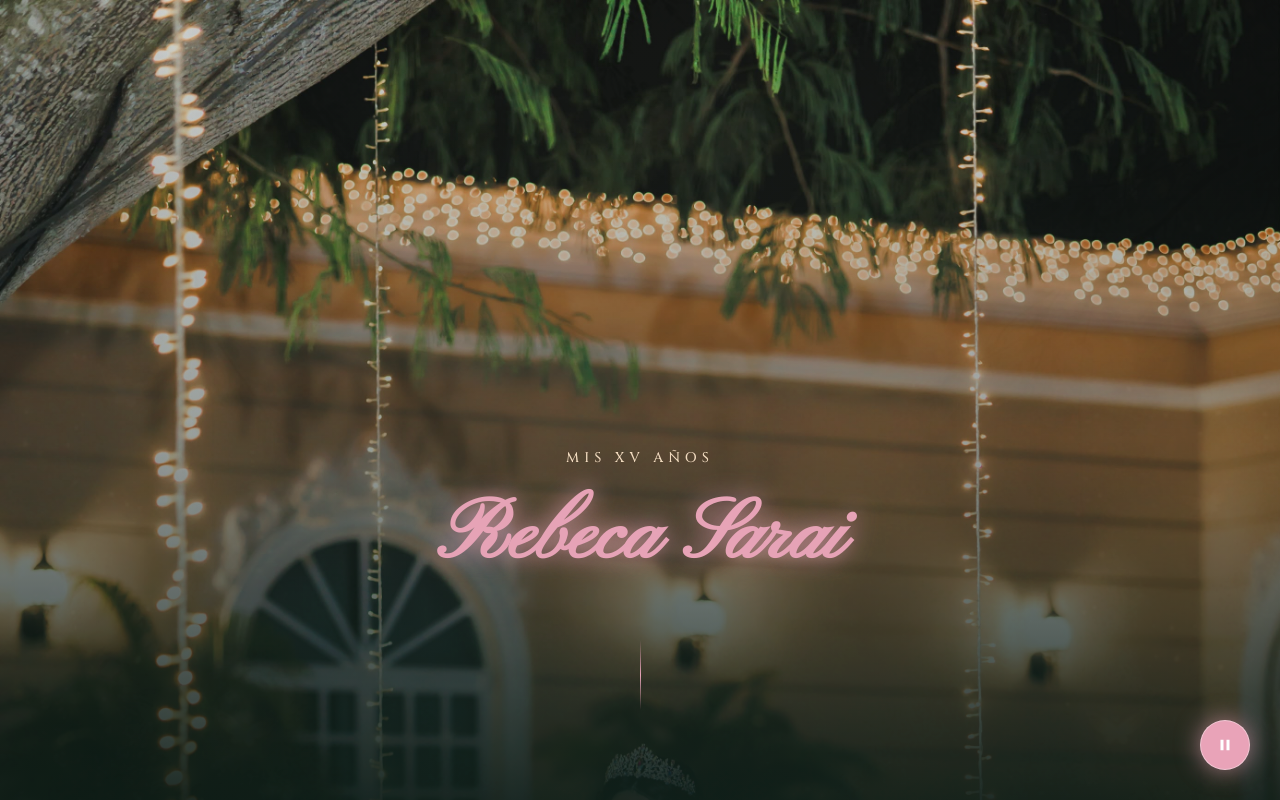
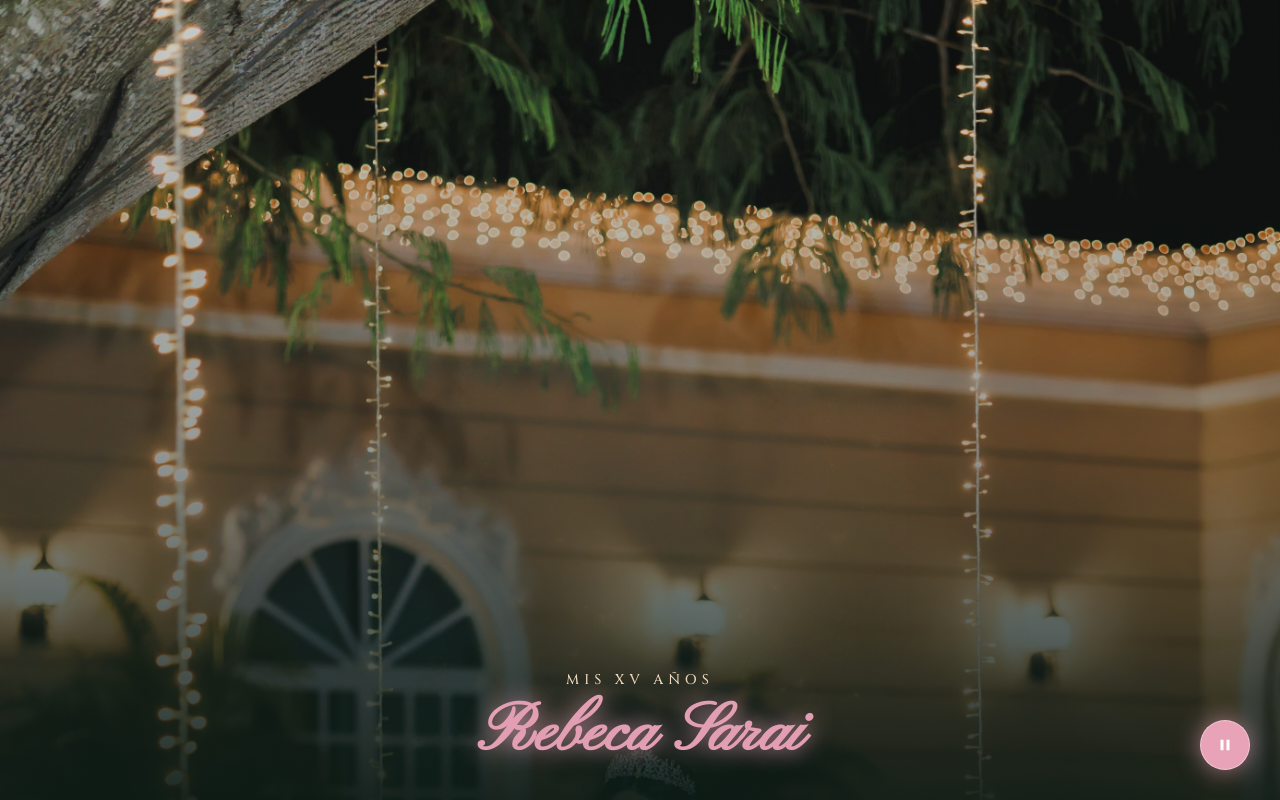
Before and after one commit to Invytia/XV-REBECA-SARAI, a plain HTML site: page index.html in a window 1280 px wide. Both pictures are taken after a click on the element 640 px from the left and 455 px from the top of the page. Shown: the top 800 px of the page. Drawn offline with nearby package versions, Linux system fonts and the light colour scheme.

Commit message:
Update index.html

```diff
--- a/index.html
+++ b/index.html
@@ -15,7 +15,7 @@
 }
 *{box-sizing:border-box;margin:0;padding:0}
 body,html{width:100%;font-family:'Montserrat',sans-serif;background:#101c16;color:var(--text);overflow-x:hidden;scroll-behavior:smooth}
-body{background-image:url('assets/fondo.jpg');background-size:cover;background-position:center;background-attachment:fixed}
+body::before{content:'';position:fixed;inset:0;z-index:0;background:#101c16 url('assets/fondo.jpg') center top/auto 100% no-repeat}
 
 .firefly-container{position:fixed;inset:0;pointer-events:none;z-index:1;overflow:hidden}
 .firefly{position:absolute;background:#fff;border-radius:50%;opacity:0;box-shadow:0 0 12px 3px var(--sage);animation:flicker 4s infinite,drift 20s infinite linear}
@@ -27,7 +27,7 @@ body.content-active .sticky-music-btn{opacity:1;visibility:visible;transform:non
 .sticky-music-btn:hover{transform:scale(1.1)}
 .sticky-music-btn svg{width:18px;height:18px;fill:#fff}
 
-#envelope-screen{position:fixed;inset:0;background:url('assets/fondo.jpg') center/cover;z-index:1000;display:flex;flex-direction:column;justify-content:center;align-items:center;transition:opacity 1.2s,visibility 1.2s}
+#envelope-screen{position:fixed;inset:0;background:#101c16 url('assets/fondo.jpg') center top/auto 100% no-repeat;z-index:1000;display:flex;flex-direction:column;justify-content:center;align-items:center;transition:opacity 1.2s,visibility 1.2s}
 #envelope-screen::before{content:'';position:absolute;inset:0;background:rgba(14,28,22,.62);backdrop-filter:blur(3px);z-index:1}
 #envelope-screen.fade-out{opacity:0;visibility:hidden;pointer-events:none}
 .envelope-text-container{text-align:center;margin-bottom:50px;animation:floatText 4s ease-in-out infinite;position:relative;z-index:10}
@@ -64,7 +64,7 @@ body.content-active #main-invitation{display:flex}
 .bg-2{background:var(--bg-light);border-bottom:1px solid rgba(233,163,184,.12)}
 
 /* HERO con foto 1 de fondo */
-.hero{min-height:100vh;justify-content:flex-end;padding:0 20px 90px;background:linear-gradient(to top,rgba(14,28,22,.92) 0%,rgba(14,28,22,.35) 45%,rgba(14,28,22,.1) 100%),url('assets/1.jpg') center top/cover no-repeat;backdrop-filter:none;-webkit-backdrop-filter:none}
+.hero{min-height:100vh;justify-content:flex-end;padding:0 20px 28px;background:linear-gradient(to top,rgba(14,28,22,.92) 0%,rgba(14,28,22,.35) 45%,rgba(14,28,22,.1) 100%),url('assets/1.jpg') center top/cover no-repeat;backdrop-filter:none;-webkit-backdrop-filter:none}
 
 .tag-line{font-family:'Cinzel',serif;font-size:14px;letter-spacing:5px;text-transform:uppercase;color:var(--gold);margin-bottom:25px;font-weight:500}
 .title-script{font-family:'Pinyon Script',cursive;font-size:85px;color:var(--rose);margin-bottom:20px;line-height:1.1;text-shadow:0 3px 18px rgba(0,0,0,.6)}
@@ -154,10 +154,9 @@ select.input-line option{background:#1b2b23;color:var(--text)}
 
   <!-- HERO (foto 1 de fondo) -->
   <section class="section-block hero">
-    <div class="anim-element anim-fade-up delay-1 tag-line">Mis XV Años</div>
-    <h1 class="anim-element anim-zoom anim-glow delay-2 title-script">Rebeca Sarai</h1>
-    <div class="anim-element anim-fade-up delay-3 line-divider" style="margin-bottom:0"></div>
-  </section>
+    <div class="anim-element anim-fade-up delay-1 tag-line" style="margin-bottom:8px">Mis XV Años</div>
+    <h1 class="anim-element anim-zoom anim-glow delay-2 title-script" style="margin-bottom:0;font-size:clamp(50px,15vw,68px)">Rebeca Sarai</h1>
+      </section>
 
   <!-- Padres + foto 2 -->
   <section class="section-block bg-2">
```
